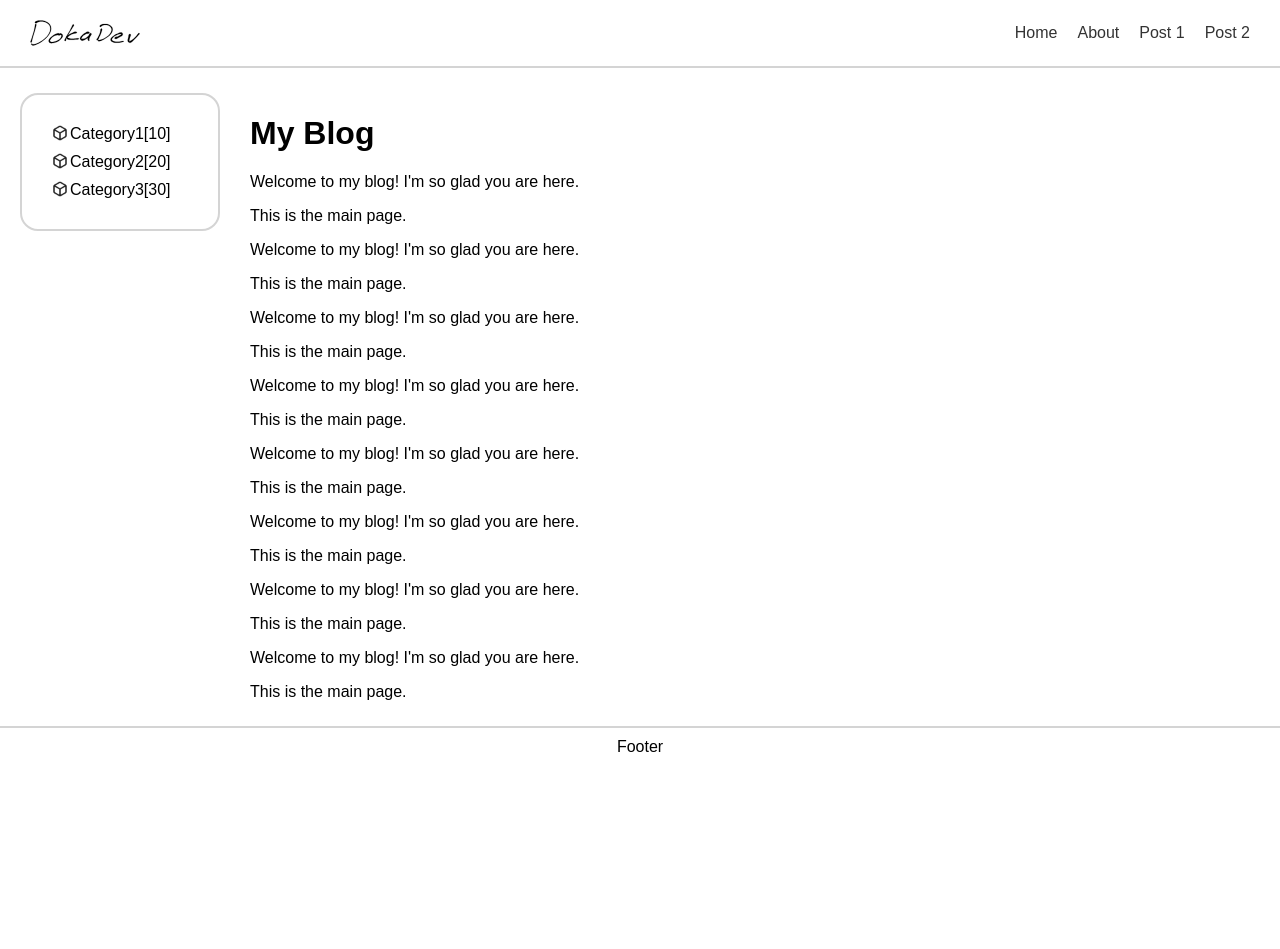
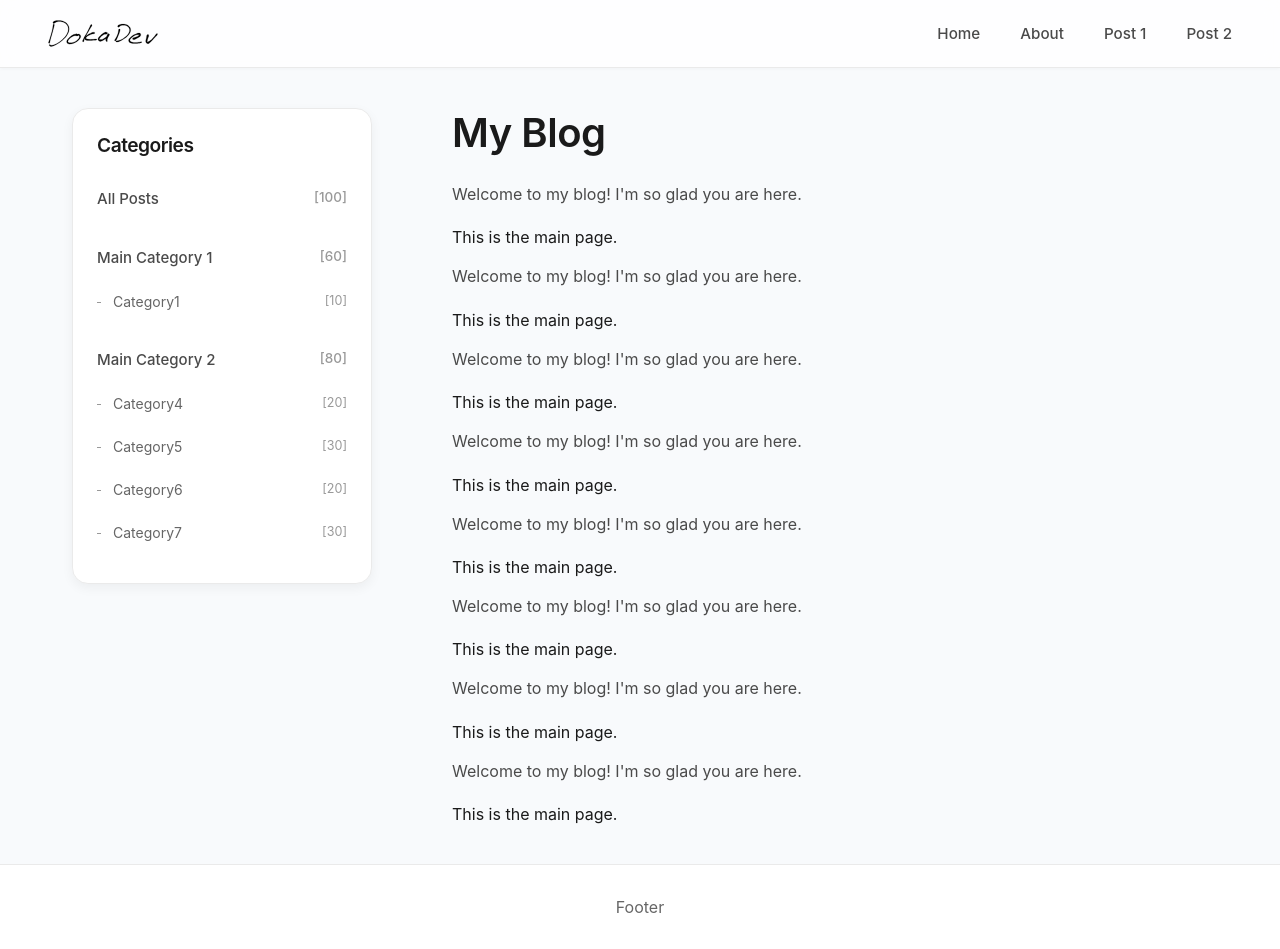
Before and after one commit to DokaDev/dokalab_blog_client, a React (Create React App) app: page / in a window 1280 px wide. Before the commit the page ends 800 px from the top, so only its background shows below. Built offline with nearby package versions, Linux system fonts and the light colour scheme.

Commit message:
update styles

```diff
--- a/src/component/category/categories.css
+++ b/src/component/category/categories.css
@@ -1,14 +1,34 @@
 .categories {
-    border: 2px solid rgb(212, 212, 212);
-    border-radius: 18px;
+    border: 1px solid #eaeaea;
+    border-radius: 16px;
+    min-width: 250px;
+    padding: 1.5rem;
+    background-color: #ffffff;
+    box-shadow: 0 4px 12px rgba(0, 0, 0, 0.05);
+    position: sticky;
+    top: 100px;
+}
 
-    min-width: 200px;
+.categories_text {
+    font-size: 1.2rem;
+    font-weight: 600;
+    color: #1a1a1a;
+    margin: 0 0 1.5rem 0;
+    letter-spacing: -0.5px;
+}
 
-    margin-left: 20px;
-    padding: 20px;
+.category {
+    padding: 0.5rem 0;
+    transition: all 0.2s ease;
+    cursor: pointer;
+}
 
-    margin-right: 30px;
+.category:hover {
+    color: #2563eb;
+    transform: translateX(4px);
+}
 
-    display: inline-block;
-    box-sizing: border-box;
+.sub-category {
+    padding-left: 16px;
+    color: #666;
 }
--- a/src/component/category/categories.jsx
+++ b/src/component/category/categories.jsx
@@ -6,9 +6,17 @@ import "./categories.css";
 export default function Categories() {
     return (
         <div className="categories">
-            <Category name="Category1" postCount={10} />
-            <Category name="Category2" postCount={20} />
-            <Category name="Category3" postCount={30} />
+            <p className="categories_text">Categories</p>
+            <div className="categories-list">
+                <Category name="All Posts" postCount={100}/>
+                <Category name="Main Category 1" postCount={60} />
+                <Category name="Category1" postCount={10} isSubCategory={true} />
+                <Category name="Main Category 2" postCount={80} />
+                <Category name="Category4" postCount={20} isSubCategory={true} />
+                <Category name="Category5" postCount={30} isSubCategory={true} />
+                <Category name="Category6" postCount={20} isSubCategory={true} />
+                <Category name="Category7" postCount={30} isSubCategory={true} />
+            </div>
         </div>
     );
 }
--- a/src/component/category/category.css
+++ b/src/component/category/category.css
@@ -1,8 +1,48 @@
 .category {
-    margin: 10px;
+    margin: 10px 0;
     display: flex;
+    justify-content: space-between;
+    color: #4a4a4a;
+    font-size: 15px;
+    transition: color 0.2s ease;
+    cursor: pointer;
 }
 
-.categoryIcon {
-    margin-right: 2px;
+.category:hover {
+    color: #2563eb;
 }
+
+.category:first-of-type {
+    margin-top: 0;
+    font-weight: 500;
+}
+
+.sub-category {
+    padding-left: 1.2rem;
+    font-size: 14px;
+    color: #666;
+    position: relative;
+}
+
+.sub-category::before {
+    content: "";
+    position: absolute;
+    left: 0;
+    top: 50%;
+    width: 4px;
+    height: 1px;
+    background-color: #999;
+}
+
+/* 메인 카테고리 스타일 */
+.category:not(.sub-category):not(:first-of-type) {
+    margin-top: 24px;
+    font-weight: 500;
+}
+
+/* 포스트 카운트 스타일 */
+.category::after {
+    content: attr(data-count);
+    color: #999;
+    font-size: 0.9em;
+}
--- a/src/component/category/category.jsx
+++ b/src/component/category/category.jsx
@@ -1,15 +1,13 @@
 import React from "react";
 import "./category.css";
 
-import Icon from "../../assets/post_icon.png";
-
-export default function Category({ name, postCount }) {
+export default function Category({ name, postCount, isSubCategory }) {
     return (
-        <div className="category">
-            {/* // CategoryName[PostCount] */}
-            {/* Category1[10] */}
-            <img src={Icon} alt="icon" width="16px" height="16px" className="categoryIcon"/>
-            {name}[{postCount}]
+        <div
+            className={`category ${isSubCategory ? 'sub-category' : ''}`}
+            data-count={`[${postCount}]`}
+        >
+            {name}
         </div>
     )
 }
--- a/src/component/header/header.css
+++ b/src/component/header/header.css
@@ -1,16 +1,28 @@
 .header-container {
     display: flex;
     align-items: center;
-    justify-content: space-between;
-    padding: 20px 30px;
-    background-color: white;
-    border-bottom: 2px solid rgb(212, 212, 212);
-    margin-bottom: 25px
+    justify-content: center;
+    padding: 1rem 2rem;
+    background-color: rgba(255, 255, 255, 0.8);
+    backdrop-filter: blur(10px);
+    border-bottom: 1px solid #eaeaea;
+    box-shadow: 0 1px 4px rgba(0, 0, 0, 0.03);
+    width: 100%;
+    box-sizing: border-box;
+    margin: 0;
+    position: sticky;
+    top: 0;
+    z-index: 1000;
 }
+
 .logoImage {
     width: 110px;
     height: auto;
+    transition: transform 0.2s ease;
+}
 
+.logoImage:hover {
+    transform: scale(1.05);
 }
 
 .header-logo {
@@ -20,17 +32,38 @@
 
 .header-gnb {
     display: flex;
-    gap: 20px;
+    gap: 2.5rem;
 }
 
 .header-gnb a {
     text-decoration: none;
-    color: #333;
-    /* font-weight: bold; */
+    color: #4a4a4a;
+    font-size: 0.95rem;
+    font-weight: 500;
+    transition: all 0.2s ease;
+    position: relative;
+    padding: 0.5rem 0;
 }
 
 .header-gnb a:hover {
-    color: #555;
+    color: #2563eb;
+}
+
+/* 호버 효과 개선 */
+.header-gnb a::after {
+    content: '';
+    position: absolute;
+    width: 0;
+    height: 2px;
+    bottom: 0;
+    left: 50%;
+    background-color: #2563eb;
+    transition: all 0.2s ease;
+    transform: translateX(-50%);
+}
+
+.header-gnb a:hover::after {
+    width: 100%;
 }
 
 .header-auth {
@@ -50,3 +83,39 @@
 .header-auth button:hover {
     background-color: #777;
 }
+
+.header-content {
+    max-width: 1200px;
+    width: 100%;
+    display: flex;
+    justify-content: space-between;
+    align-items: center;
+    padding: 0 1rem;
+}
+
+/* 태블릿 & 모바일 공통 */
+@media screen and (max-width: 1023px) {
+    .header-gnb {
+        gap: 1.5rem;
+    }
+}
+
+/* 모바일 메뉴 */
+@media screen and (max-width: 767px) {
+    .header-content {
+        flex-direction: column;
+        gap: 1rem;
+        padding: 1rem;
+    }
+
+    .header-gnb {
+        width: 100%;
+        justify-content: space-between;
+        overflow-x: auto;
+        padding: 0.5rem 0;
+    }
+
+    .logoImage {
+        width: 90px;
+    }
+}
--- a/src/component/header/header.jsx
+++ b/src/component/header/header.jsx
@@ -7,14 +7,10 @@ import logo from "../../assets/dokadev.svg"
 export default function Header({ gnbItems }) {
     return (
         <header className="header-container">
+            <div className="header-content">
                 <div className="header-logo">
                     <img src={logo} alt="logo" className="logoImage"/>
                 </div>
-
-            {/* <div className="header-auth">
-                <button>Login</button>
-                <button>Register</button>
-            </div> */}
 
                 <nav className="header-gnb">
                     {gnbItems.map((item, index) => (
@@ -23,6 +19,7 @@ export default function Header({ gnbItems }) {
                         </a>
                     ))}
                 </nav>
+            </div>
         </header>
     );
 }
--- a/src/layout/Layout.css
+++ b/src/layout/Layout.css
@@ -1,32 +1,90 @@
 body {
     margin: 0;
-    font-family: Arial, sans-serif;
+    padding: 0;
+    font-family: -apple-system, BlinkMacSystemFont, 'Segoe UI', Roboto, sans-serif;
+    background-color: #f8fafc;
+    color: #1a1a1a;
 }
 
 .layout {
     display: flex;
     flex-direction: column;
-    height: 100vh;
     min-height: 100vh;
-    height: auto;
+    padding: 0;
 }
 
 .content {
     display: flex;
     align-items: flex-start;
+    max-width: 1200px;
+    margin: 0 auto;
+    padding: 2.5rem 2rem;
+    width: 100%;
+    box-sizing: border-box;
+    gap: 3rem;
 }
 
 .inner {
     flex: 1;
-    /* background-color: #f4e4ec; */
-    /* padding: 20px; */
-    margin-bottom: 25px;
-    min-height: auto;
+    min-width: 0;
+    padding: 0 2rem;
+}
+
+.inner h1 {
+    margin-top: 0;
+    margin-bottom: 1.5rem;
+    font-size: 2.5rem;
+    font-weight: 600;
+    letter-spacing: -0.5px;
+    color: #1a1a1a;
+}
+
+.inner p {
+    font-size: 1rem;
+    line-height: 1.7;
+    color: #4a4a4a;
+    margin-bottom: 1.2rem;
 }
 
 .footer {
-    border-top: 2px solid rgb(212, 212, 212);
+    border-top: 1px solid #eaeaea;
+    margin-top: auto;
+    padding: 2rem 0;
+    text-align: center;
+    color: #666;
+    background-color: #fff;
+}
 
-    text-align: center;
-    padding: 10px 0;
+/* 중간 크기 화면 (1200px ~ 1024px) */
+@media screen and (max-width: 1200px) {
+    .content {
+        padding: 2rem;
+        gap: 2rem;
+    }
 }
+
+/* 태블릿 크기 (1024px 미만) */
+@media screen and (max-width: 1024px) {
+    .content {
+        flex-direction: column;
+        padding: 1.5rem;
+    }
+
+    .inner {
+        max-width: 100%;
+        width: 100%;
+    }
+}
+
+/* 모바일 크기 (768px 미만) */
+@media screen and (max-width: 767px) {
+    .content {
+        flex-direction: column;
+        padding: 1.5rem;
+    }
+
+    .inner {
+        width: 100%;
+        max-width: 100%;
+    }
+}
```
Lines whose indentation alone changed are shown as unchanged.
